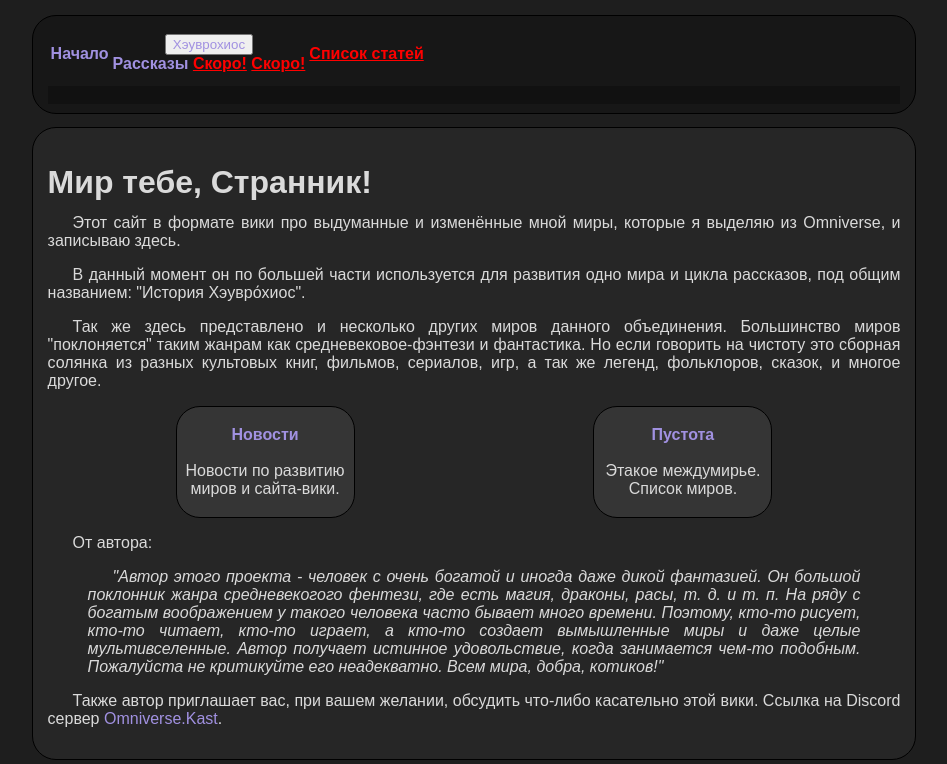
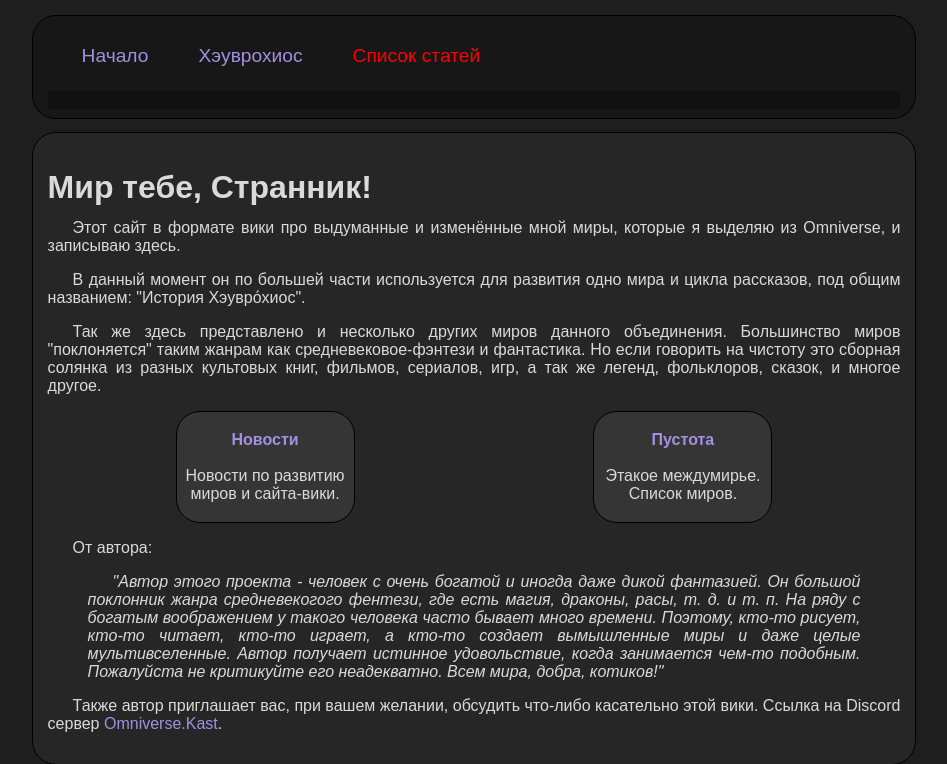
Before and after one commit to stark-kast/im-is-kast.github.io, a PHP site: page / in a window 1280 px wide. Shown: the top 764 px of the page, without its empty margins (166-1113 px from the left). Run offline with PHP 8.4, Linux system fonts and the light colour scheme; lists and menus that the app fills with data are empty.

Commit message:
Update style.css

```diff
--- a/style.css
+++ b/style.css
@@ -1,3 +1,60 @@
+
+/* Выпадающий контейнер */
+.dropdown {
+	overflow: hidden;
+	font-family: Arial, sans-serif !important;
+}
+
+/* Кнопка выпадающего списка */
+button {
+	font-size: inherit;
+	border: none;
+	outline: none;
+	padding: 12px 16px;
+	background-color: inherit;
+	font-family: inherit; /* Важно для вертикального выравнивания на мобильных телефонах */
+	margin: 0; /* Важно для вертикального выравнивания на мобильных телефонах */
+}
+
+th {
+	font-size: 120%;
+	font-family: Arial, sans-serif !important;
+	font-weight: normal !important;
+	padding: 0px 0px 0px 32px;
+}
+
+/* Выпадающее содержимое (скрыто по умолчанию) */
+.dropdown-content {
+	display: none;
+	position: absolute;
+	background-color: #262626;
+	min-width: inherit;
+	z-index: 1;
+}
+
+/* Ссылки внутри выпадающего списка */
+.dropdown-content a {
+	float: none;
+	color: #A191E1;
+	padding: 12px 16px;
+	text-decoration: none;
+	display: block;
+	text-align: left;
+	border-top-left-radius: 24px;
+	border-top-right-radius: 24px;	/* задаёт скругление углов */
+	border-bottom-left-radius: 24px;
+	border-bottom-right-radius: 24px;
+}
+
+/* Показать выпадающее меню при наведении курсора */
+.dropdown:hover .dropdown-content {
+	display: block;
+	width: 136px !important;
+}
+/* Добавить серый цвет фона для выпадающих ссылок при наведении курсора */
+.dropdown-content a:hover {
+	background-color: #353535;
+}
 
 body {
 	background-color: #1E1E1E;
@@ -10,13 +67,16 @@ a {
 	text-decoration: none;			/* Отменяем подчеркивание у ссылки */
 }
 
+a.nav {
+	font-size: 80%;
+}
+
 a:hover {
     text-decoration: underline !important;
 }
 
 a.nolink {
 	color: #FF0000;
-	text-decoration: underline !important;
 }
 
 div {
@@ -53,19 +113,6 @@ div.autor {
 	color: #353535;
 	text-size-adjust: 20%;
 	font-weight: 600;		/* Жирное начертание */
-}
-
-ul.hor {
-	margin: 0;				/* Обнуляем значение отступов */
-	padding: 4px;			/* Значение полей */
-	font-size: 120%;		/* Размер текста в блоке */
-}
-
-ul.hor li {
-	display: inline;		/* Отображать как строчный элемент */
-	margin-right: 20px;		/* Отступ слева */
-	margin-left: 20px;
-	padding: 3px;			/* Поля вокруг текста */
 }
 
 marquee.marq {
```
